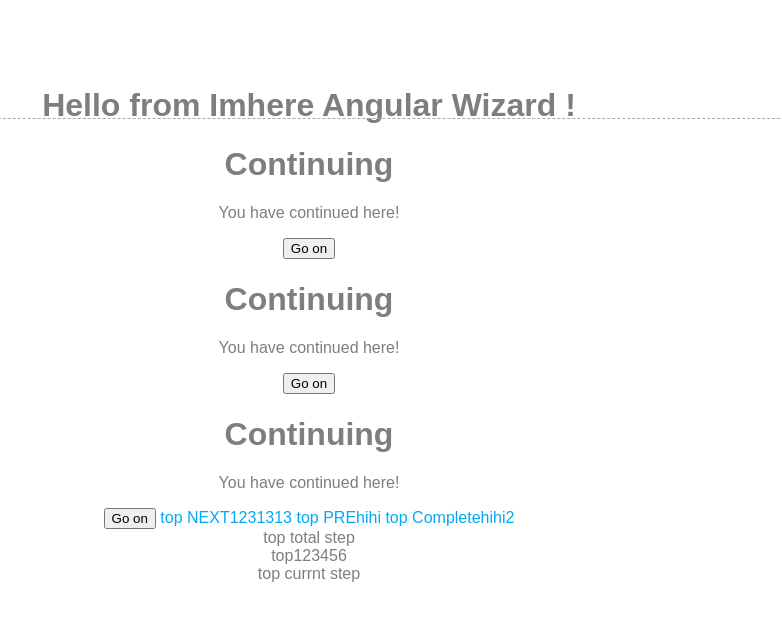
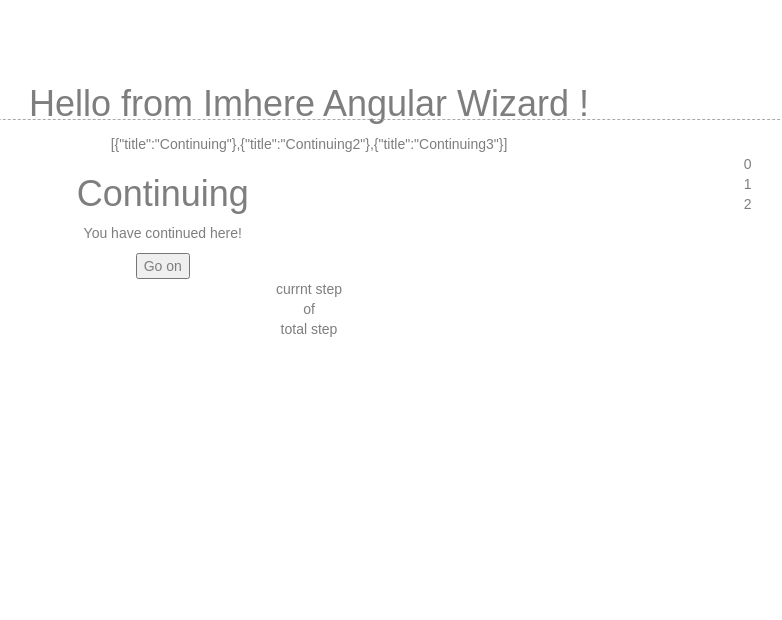
Before and after one commit to imheretw/imhere-angular-wizard, a website built with webpack: page examples/default/index.html in a window 1280 px wide. Shown: the whole page, without its empty margins (331-1113 px from the left). Built offline with nearby package versions, Linux system fonts and the light colour scheme; some packages are replaced by stand-ins of ours.

Commit message:
only display current content

```diff
--- a/examples/default/app/app.html
+++ b/examples/default/app/app.html
@@ -1,18 +1,21 @@
 <main>
   <h1 class="title">Hello from Imhere Angular Wizard !</h1>
+  <div class="container">
 
-  <imhere-wizard indicators-position="top">
-    <imhere-step>
+    <imhere-wizard>
+      <div class="row">
+        <div class="col-md-9">
+          <imhere-step title="Continuing">
             <h1>Continuing</h1>
             <p>You have continued here!</p>
             <input type="submit" wz-next value="Go on" />
           </imhere-step>
-    <imhere-step>
+          <imhere-step title="Continuing2">
             <h1>Continuing</h1>
             <p>You have continued here!</p>
             <input type="submit" wz-next value="Go on" />
           </imhere-step>
-    <imhere-step>
+          <imhere-step title="Continuing3">
             <h1>Continuing</h1>
             <p>You have continued here!</p>
             <input type="submit" wz-next value="Go on" />
@@ -20,10 +23,18 @@
             <imhere-pre>hihi</imhere-pre>
             <imhere-complete>hihi2</imhere-complete>
           </imhere-step>
-    <imhere-total-step></imhere-total-step>
-    <imhere-step-btn>123456</imhere-step-btn>
-    <imhere-current-step></imhere-current-step>
+        </div>
+        <div class="col-md-3">
+          <imhere-step-btn ng-repeat="step in [1,2,3] track by $index" step="{{$index+1}}">{{$index}}</imhere-step-btn>
+        </div>
+        <div class="col-md-12">
+          <imhere-current-step></imhere-current-step> of <imhere-total-step></imhere-total-step>
+        </div>
+      </div>
 
     </imhere-wizard>
 
+
+  </div>
+
 </main>
--- a/examples/default/index.html
+++ b/examples/default/index.html
@@ -3,9 +3,9 @@
 <head>
   <meta charset="UTF-8">
   <title>Angular App</title>
+  <link href="https://maxcdn.bootstrapcdn.com/bootstrap/3.3.7/css/bootstrap.min.css" rel="stylesheet">
   <link rel="icon" type="image/x-icon" href="/img/favicon.ico">
   <meta name="viewport" content="width=device-width, initial-scale=1">
-
   <base href="/">
 </head>
 <body>
--- a/examples/default/style/app.css
+++ b/examples/default/style/app.css
@@ -29,6 +29,6 @@ footer {
   width: 100%;
   height: 1 px;
   position: absolute;
-  bottom:5px;
+  bottom:4px;
   border-bottom: 1px rgb(168, 168, 168) dashed;
 }
--- a/src/components/imhere-step.html
+++ b/src/components/imhere-step.html
@@ -1 +1,3 @@
-<div class="imhere-steps-container"><ng-transclude></ng-transclude></div>
+<div class="imhere-steps-container" ng-show="vm.wizardCtrl.isCurrentStep(vm.stepIndex)">
+  <ng-transclude></ng-transclude>
+</div>
--- a/src/components/imhere-step.js
+++ b/src/components/imhere-step.js
@@ -5,11 +5,20 @@ class Controller {
   constructor() {
 
   }
+  $onInit() {
+    console.log(this.wizardCtrl.steps.length);
+    this.stepIndex =  this.wizardCtrl.steps.length + 1;
+    this.wizardCtrl.steps.push({title:this.title});
+  }
 
 }
 
 const component = {
   bindings: {
+    title: '@'
+  },
+  require: {
+    wizardCtrl: '^imhereWizard'
   },
   transclude: true,
   controller: Controller,
--- a/src/components/imhere-wizard.css
+++ b/src/components/imhere-wizard.css
@@ -1,6 +1,5 @@
 .imhere-wizard-container{
   width: 100%;
-  text-align: center;
   position:relative;
 }
 .imhere-dotted-container{
--- a/src/components/imhere-wizard.html
+++ b/src/components/imhere-wizard.html
@@ -1,3 +1,4 @@
 <div class="imhere-wizard-container">
-    <imhere-step><ng-transclude></ng-transclude></imhere-step>
+    {{vm.steps}}
+    <ng-transclude></ng-transclude>
 </div>
--- a/src/components/imhere-wizard.js
+++ b/src/components/imhere-wizard.js
@@ -3,16 +3,21 @@ import angular from 'angular';
 class Controller {
 
   constructor() {
-    if (this.indicatorsPosition === undefined) {
-        this.indicatorsPosition = 'bottom';
-    }
+     // from imhere-step-component
+     this.steps = [];
+     this.currentStep = 1;
+
+  }
+
+  isCurrentStep(index) {
+    return index === this.currentStep;
   }
 
 }
 
 const component = {
   bindings: {
-    indicatorsPosition: '@?'
+    onFinish: '&',
   },
   transclude: true,
   controller: Controller,
```
Also changed, not shown: src/components/imhere-pre.js (line endings or trailing spaces). Lines whose indentation alone changed are shown as unchanged.
